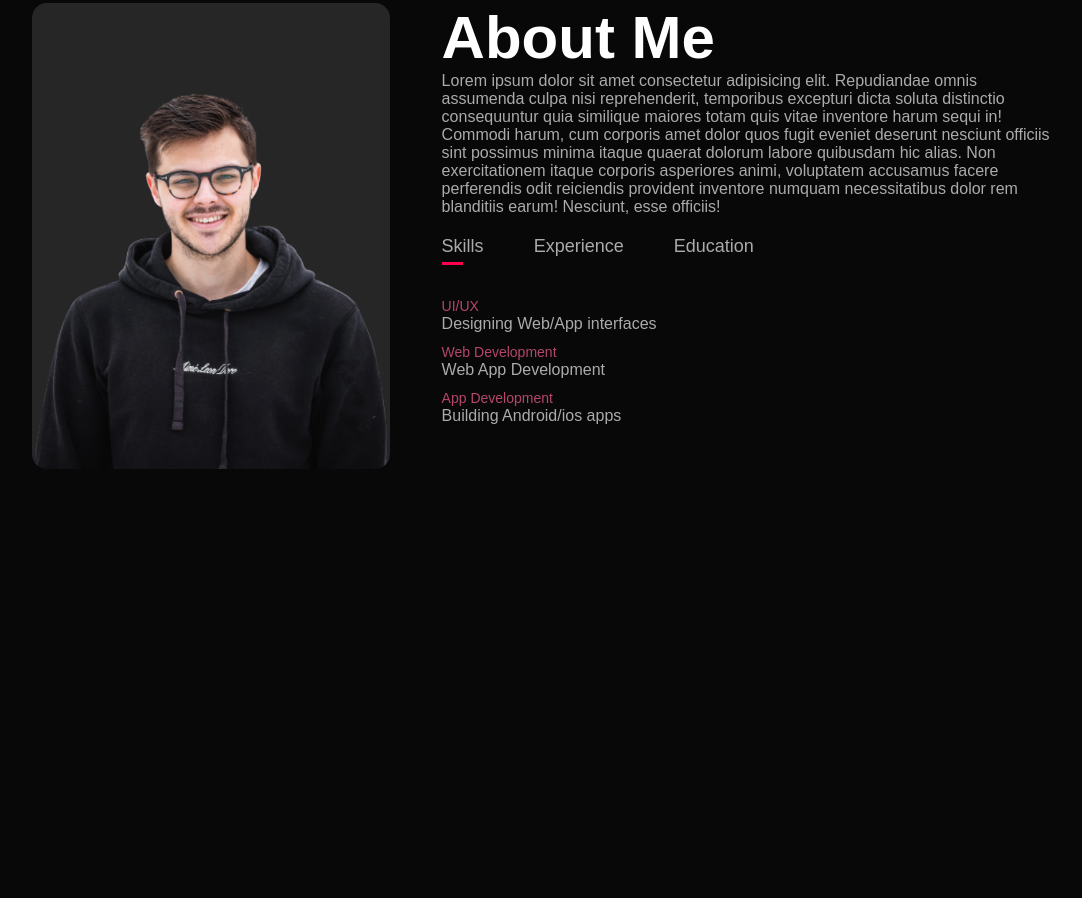
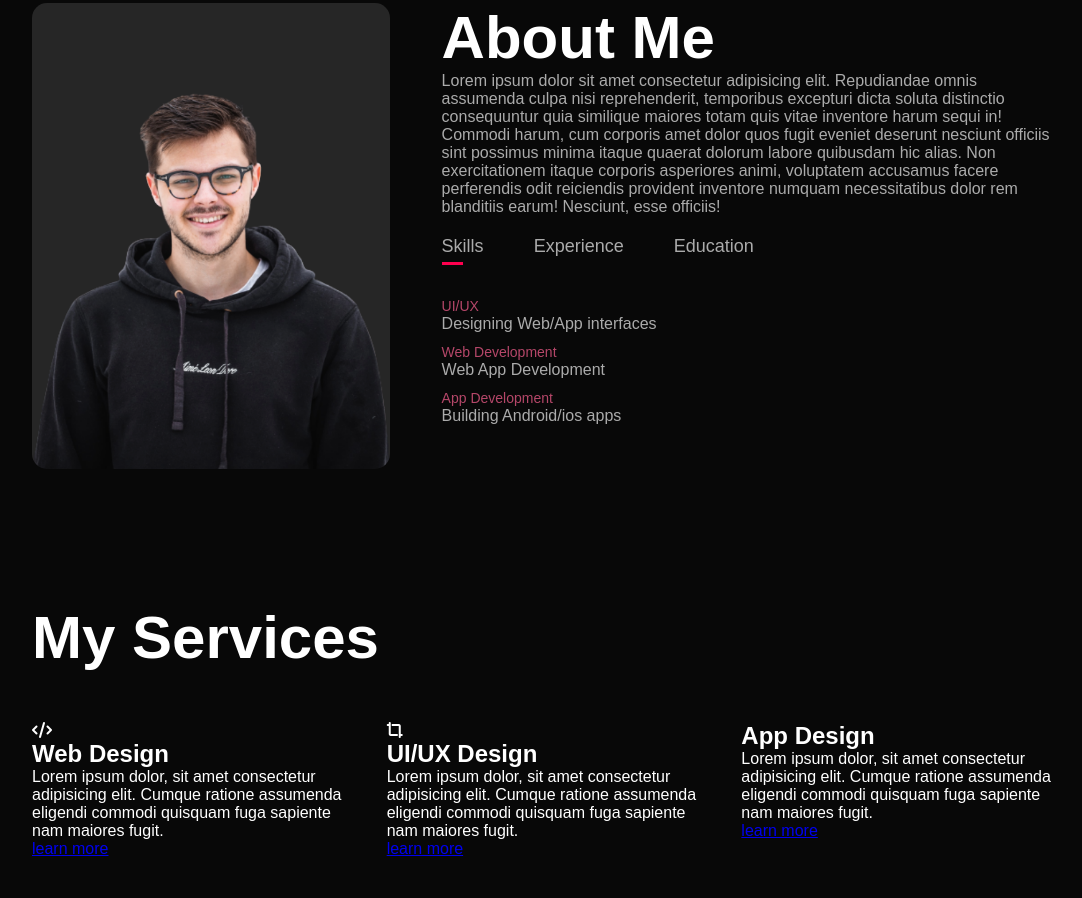
Before and after one commit to Rishabhjha9868/Portfolio, a plain HTML site: page index.html in a window 1280 px wide. Shown: the part 887-1785 px from the top of the page, without its empty margins (96-1178 px from the left). Before the commit the page ends 1450 px from the top, so only its background shows below. Drawn offline with Linux system fonts and the light colour scheme.

Commit message:
Update Service section

```diff
--- a/index.html
+++ b/index.html
@@ -5,6 +5,7 @@
     <meta name="viewport" content="width=device-width, initial-scale=1.0" />
     <link rel="stylesheet" href="style.css" />
     <title>Personal portfolio Website</title>
+    <script src="https://kit.fontawesome.com/9ccb784695.js" crossorigin="anonymous"></script>
   </head>
   <body>
     <div id="header">
@@ -90,6 +91,33 @@
       </div>
     </div>
 
+    <!-- ------------------------------Services------------------------------ -->
+    <div id="services">
+      <div class="container">
+        <h1 class="sub-title">My Services</h1>
+        <div class="services-list">
+          <div>
+            <i class="fa-solid fa-code"></i>
+            <h2>Web Design</h2>
+            <p>Lorem ipsum dolor, sit amet consectetur adipisicing elit. Cumque ratione assumenda eligendi commodi quisquam fuga sapiente nam maiores fugit.</p>
+            <a href="#">learn more</a>
+          </div>
+          <div>
+            <i class="fa-solid fa-crop-simple"></i>
+            <h2>UI/UX Design</h2>
+            <p>Lorem ipsum dolor, sit amet consectetur adipisicing elit. Cumque ratione assumenda eligendi commodi quisquam fuga sapiente nam maiores fugit.</p>
+            <a href="#">learn more</a>
+          </div>
+          <div>
+            <h2>App Design</h2>
+            <p>Lorem ipsum dolor, sit amet consectetur adipisicing elit. Cumque ratione assumenda eligendi commodi quisquam fuga sapiente nam maiores fugit.</p>
+            <a href="#">learn more</a>
+          </div>
+        </div>
+
+      </div>
+    </div>
+
     <script>
       var tablinks = document.getElementsByClassName("tab-links");
       var tabcontents = document.getElementsByClassName("tab-contents");
--- a/style.css
+++ b/style.css
@@ -145,3 +145,13 @@ nav ul li a:hover::after {
 .tab-contents.active-tab {
   display: block;
 }
+/* ------------------------------services------------------- */
+#services {
+  padding: 30px 0;
+}
+.services-list {
+  display: grid;
+  grid-template-columns: repeat(auto-fit, minmax(250px, 1fr));
+  grid-gap: 40px;
+  margin-top: 50px;
+}
```
